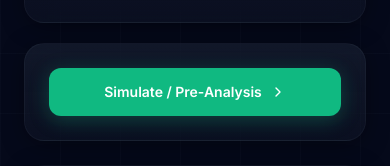
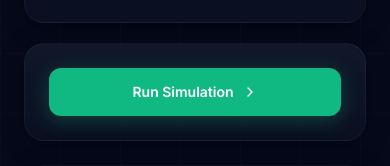
Before and after one commit to ayushshukla1807/digital-heroes, a Next.js app: page /admin in a window 390 px wide. Both pictures are taken after a click on the button "Draw Engine". Shown: the part 667-833 px from the top of the page. Built offline with nearby package versions, Linux system fonts and the light colour scheme.

Commit message:
copy: shorten draw button label for mobile screens

```diff
--- a/src/app/admin/page.tsx
+++ b/src/app/admin/page.tsx
@@ -246,7 +246,7 @@ export default function AdminDashboard() {
                     {simulating ? (
                       <><span className="animate-spin mr-3"><RefreshCcw className="w-5 h-5" /></span>Simulating Draw...</>
                     ) : (
-                      <>Simulate / Pre-Analysis <ChevronRight className="w-4 h-4 ml-2 group-hover:translate-x-1 transition-transform" /></>
+                      <>Run Simulation <ChevronRight className="w-4 h-4 ml-2 group-hover:translate-x-1 transition-transform" /></>
                     )}
                   </Button>
                   {drawResults.length === 5 && !simulating && (
```
